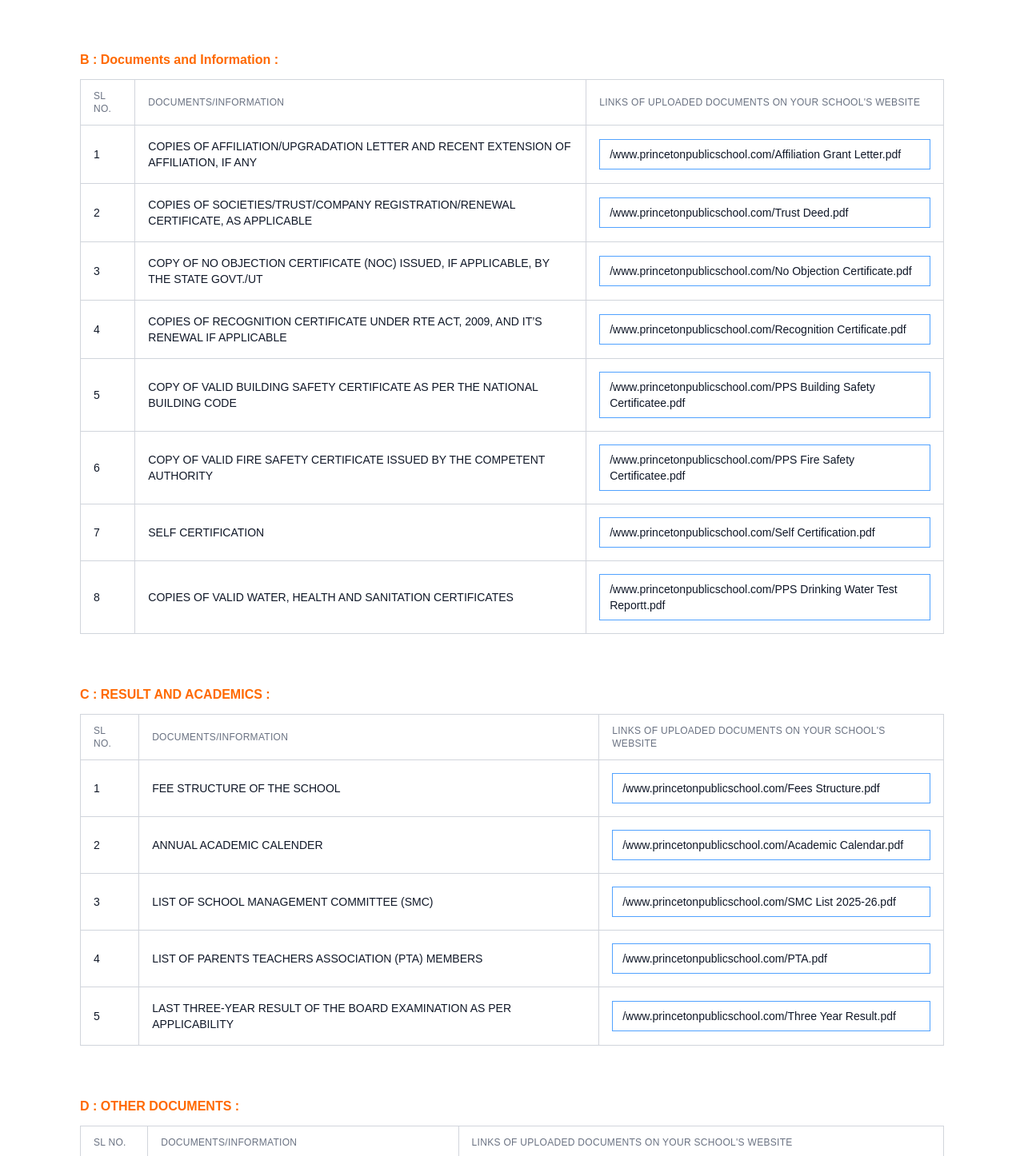
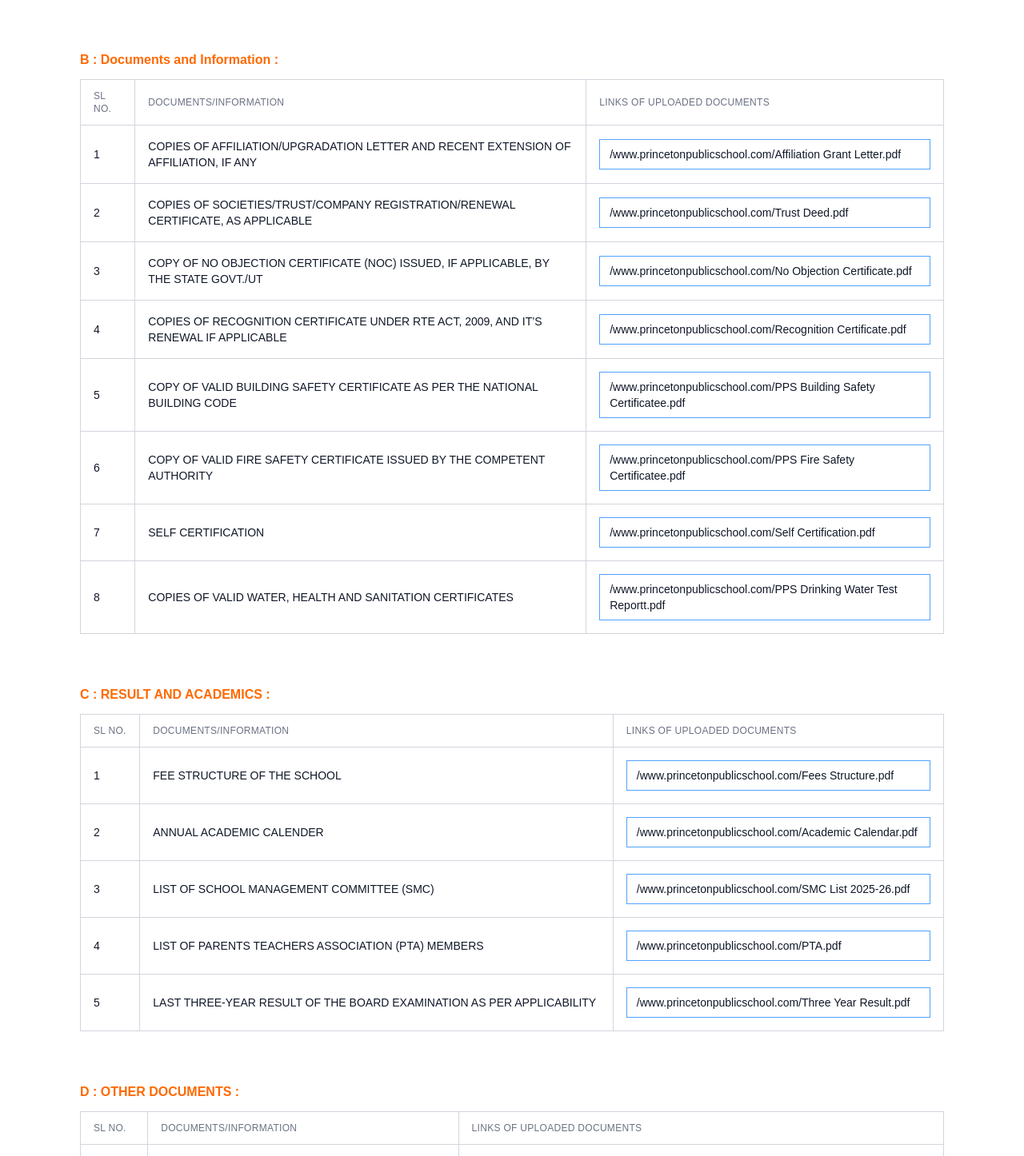
Before and after one commit to Adityadevo/ed-website, a Next.js app: page /mandatory-disclosure in a window 1280 px wide. Shown: the part 1424-2870 px from the top of the page at 80% size. Built offline with nearby package versions, Linux system fonts and the light colour scheme.

Commit message:
more fixes

```diff
--- a/app/components/mandatory/DocumentsTable.tsx
+++ b/app/components/mandatory/DocumentsTable.tsx
@@ -83,7 +83,7 @@ const DocumentsTable: React.FC<Props> = ({
                   DOCUMENTS/INFORMATION
                 </th>
                 <th className="border border-gray-300 px-4 py-3 text-left text-gray-500 font-medium text-xs uppercase tracking-wide">
-                  LINKS OF UPLOADED DOCUMENTS ON YOUR SCHOOL'S WEBSITE
+                  LINKS OF UPLOADED DOCUMENTS
                 </th>
               </tr>
             </thead>
--- a/app/components/mandatory/OtherDocumentsTable.tsx
+++ b/app/components/mandatory/OtherDocumentsTable.tsx
@@ -91,7 +91,7 @@ const OtherDocumentsTable: React.FC<Props> = ({
                   DOCUMENTS/INFORMATION
                 </th>
                 <th className="border border-gray-300 px-4 py-3 text-left text-gray-500 font-medium text-xs uppercase tracking-wide">
-                  LINKS OF UPLOADED DOCUMENTS ON YOUR SCHOOL'S WEBSITE
+                  LINKS OF UPLOADED DOCUMENTS
                 </th>
               </tr>
             </thead>
--- a/app/components/mandatory/ResultAcademicsTable.tsx
+++ b/app/components/mandatory/ResultAcademicsTable.tsx
@@ -41,7 +41,7 @@ const ResultAcademicsTable: React.FC<Props> = ({
                   DOCUMENTS/INFORMATION
                 </th>
                 <th className="border border-gray-300 px-4 py-3 text-left text-gray-500 font-medium text-xs uppercase tracking-wide">
-                  LINKS OF UPLOADED DOCUMENTS ON YOUR SCHOOL'S WEBSITE
+                  LINKS OF UPLOADED DOCUMENTS
                 </th>
               </tr>
             </thead>
```
